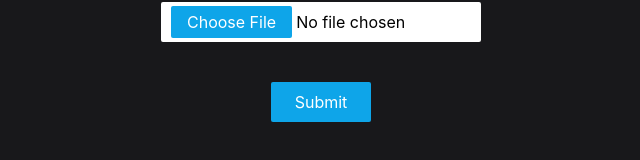
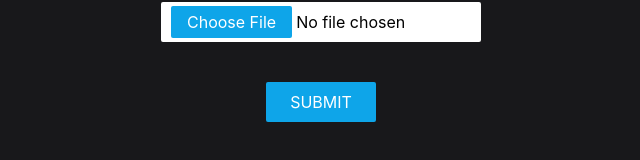
Before and after one commit to guillermo-segura/mattr-ui, a React (Create React App) app: page / in a window 1280 px wide. Shown: the part 520-680 px from the top of the page, without its empty margins (319-959 px from the left). Built offline with nearby package versions, Linux system fonts and the light colour scheme.

Commit message:
feat: forced uppercase on button label

```diff
--- a/src/components/button/Button.tsx
+++ b/src/components/button/Button.tsx
@@ -8,7 +8,7 @@ export interface ButtonProps {
 
 const Button = ({ label, onClick, disabled }: ButtonProps): JSX.Element => (
   <button className={css.button} onClick={onClick} disabled={disabled}>
-    {label}
+    {label.toUpperCase()}
   </button>
 );
 
```
